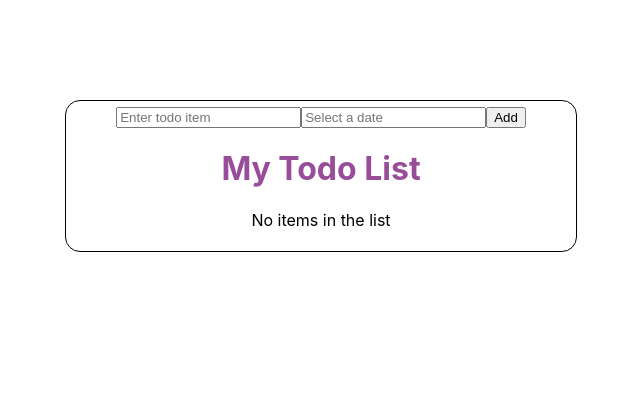
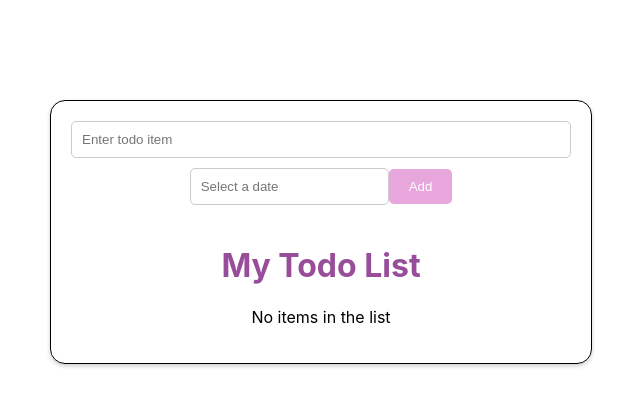
Before and after one commit to tjwls11/react_todolist, a React (Create React App) app: page / in a window 1280 px wide. Shown: the top 406 px of the page, without its empty margins (319-959 px from the left). Built offline with nearby package versions, Linux system fonts and the light colour scheme.

Commit message:
Update App.css

```diff
--- a/src/App.css
+++ b/src/App.css
@@ -1,24 +1,119 @@
-.App{
+.App {
   width: 500px;
   margin: 0 auto;
   margin-top: 100px;
-  padding: 5px;
+  padding: 20px;
   border: 1px solid black;
   border-radius: 15px;
-  grid-template-columns: minmax(100px, max-content) 1fr;
-}
-.listbox{
-  width: 300px;
-  border: 1px solid;
-  margin: 0 auto;
-  grid-template-columns: minmax(100px, max-content) 1fr;
-}
-
-.App{
+  box-shadow: 0 2px 4px rgba(0, 0, 0, 0.2);
   text-align: center;
 }
 
-.delete-button{
-  width: 50px;
-  float: right;
+input[type="text"] {
+  width: calc(100% - 22px);
+  padding: 10px;
+  margin-bottom: 10px;
+  border: 1px solid #ccc;
+  border-radius: 5px;
 }
+
+button {
+  padding: 10px 20px;
+  border: none;
+  background-color: #e7a6dc;
+  color: white;
+  border-radius: 5px;
+  cursor: pointer;
+}
+
+button:hover {
+  background-color: #d6c5e8;
+}
+
+.react-datepicker-wrapper {
+  display: block;
+  margin-bottom: 10px;
+}
+
+.todo-board {
+  margin-top: 20px;
+}
+
+.todo-item {
+  display: flex;
+  align-items: center;
+  justify-content: space-between;
+  padding: 10px;
+  border-bottom: 1px solid #ddd;
+}
+
+.todo-emoji {
+  font-size: 1.5em;
+  margin-right: 10px;
+}
+
+.todo-content {
+  flex: 1;
+  text-align: left;
+}
+
+.todo-text {
+  margin-bottom: 5px;
+}
+
+.todo-date {
+  font-size: 0.9em;
+  color: #555;
+}
+
+.delete-button {
+  background: none;
+  border: none;
+  color: #dc3545;
+  cursor: pointer;
+  font-size: 1em;
+}
+
+.delete-button:hover {
+  color: #c82333;
+}
+
+.emoji-dropdown {
+  position: relative;
+}
+
+.emoji-button {
+  background: none;
+  border: none;
+  font-size: 1.5em;
+  cursor: pointer;
+}
+
+.dropdown-menu {
+  position: absolute;
+  top: 100%;
+  right: 0;
+  background-color: #fff;
+  border: 1px solid #ddd;
+  border-radius: 5px;
+  box-shadow: 0 2px 4px rgba(0, 0, 0, 0.2);
+  z-index: 1000;
+  display: flex;
+  flex-direction: column;
+}
+
+.dropdown-menu button {
+  background: none;
+  border: none;
+  font-size: 1.5em;
+  cursor: pointer;
+  padding: 5px;
+}
+
+.dropdown-menu button:hover {
+  background-color: #f0f0f0;
+}
+
+.todo-item.completed {
+  opacity: 0.2;
+}
```
